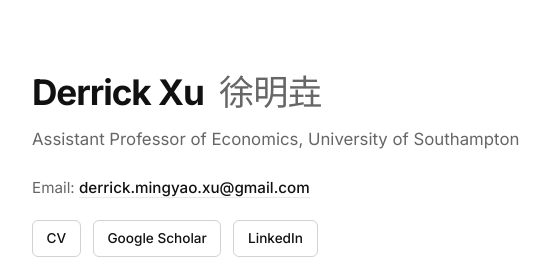
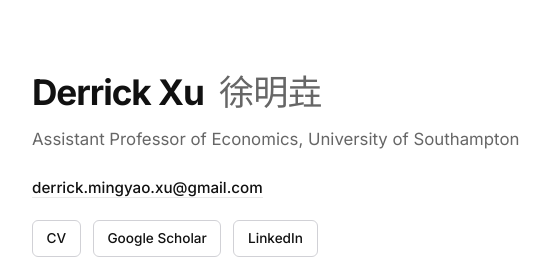
Before and after one commit to derrickmxu/derrickmxu.github.io, a plain HTML site: page index.html in a window 1280 px wide. Shown: the top 280 px of the page, 272-831 px from the left. Drawn offline with Linux system fonts and the light colour scheme.

Commit message:
Remove 'Email:' prefix from email display

```diff
--- a/index.html
+++ b/index.html
@@ -17,7 +17,7 @@
       <div class="profile-text">
         <h1>Derrick Xu <span lang="zh">徐明垚</span></h1>
         <p class="role">Assistant Professor of Economics, University of Southampton</p>
-        <p class="email-line">Email: <a href="mailto:derrick.mingyao.xu@gmail.com">derrick.mingyao.xu@gmail.com</a></p>
+        <p class="email-line"><a href="mailto:derrick.mingyao.xu@gmail.com">derrick.mingyao.xu@gmail.com</a></p>
         <div class="social-links">
           <a href="cv.pdf" class="btn" target="_blank">CV</a>
           <a href="https://scholar.google.com/citations?user=iKo71YAAAAAJ&hl=en" class="btn" target="_blank">Google Scholar</a>
```
